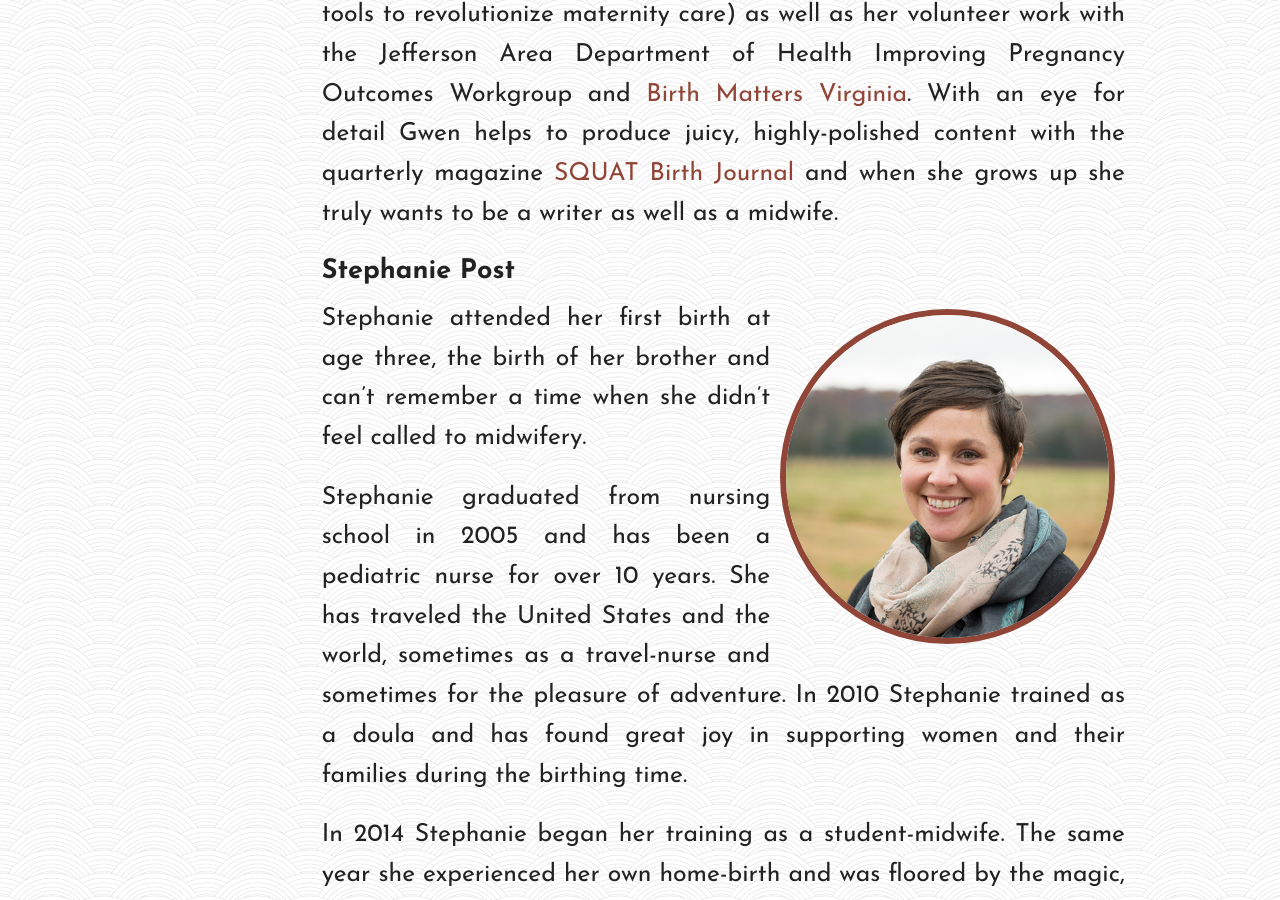
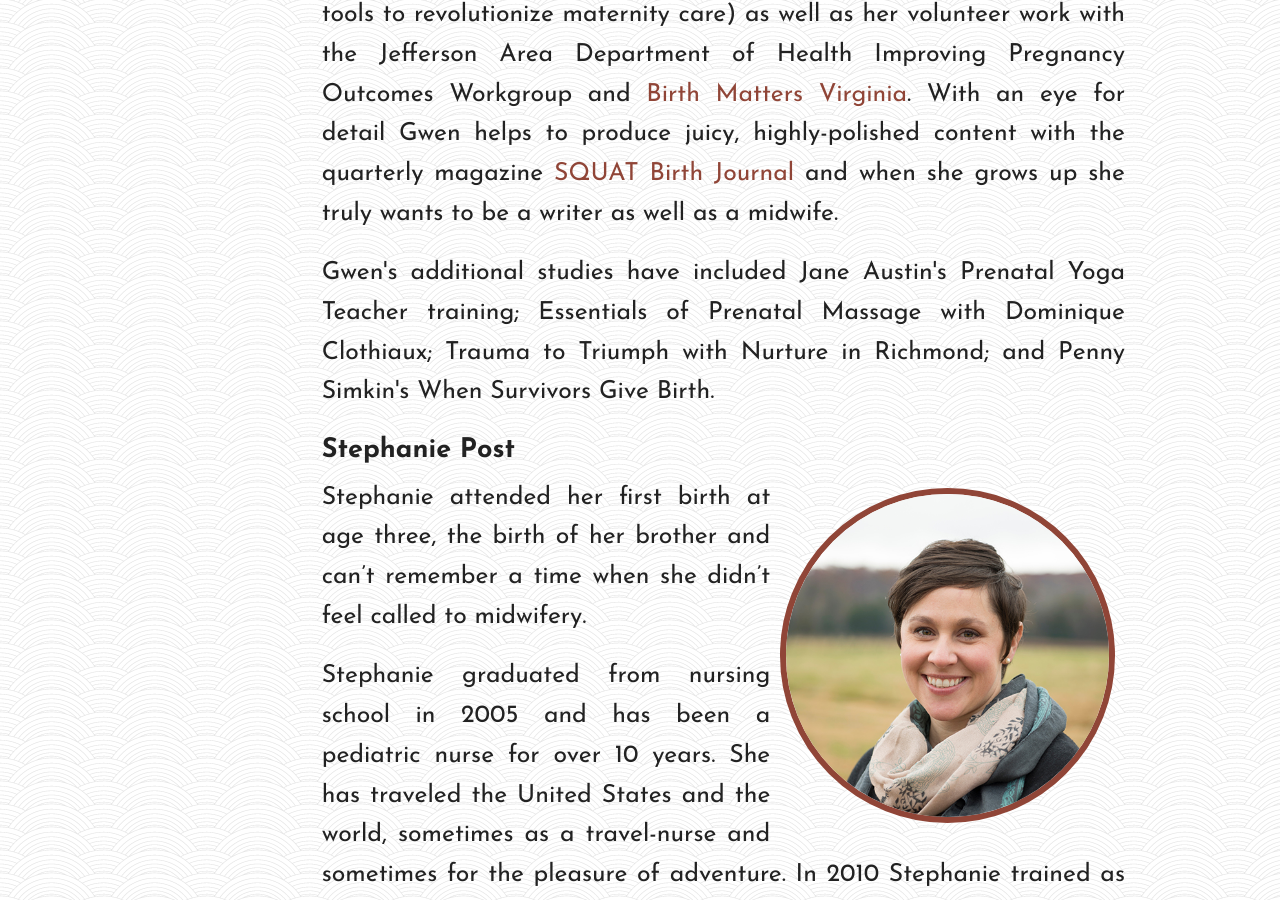
Before and after one commit to austinmbrown/bright-birthing, a Jekyll site: the page built from aboutus/index.html, in a window 1280 px wide and 900 px high, scrolled down 1131 px. Built offline with Jekyll 4.4.1, drawn with Linux system fonts in a browser that asks for light colours.

Commit message:
events and aboutus updates

```diff
--- a/aboutus/index.html
+++ b/aboutus/index.html
@@ -14,6 +14,7 @@ image: teamBB2.jpg
 <img class="headshot left small-6 medium-5 columns" src="/images/headshot-gwen.jpg">
 <p>Gwendolyn is a lover of poetry and prose. A California native full-spectrum doula trained at <a href="http://www.naturalresources-sf.com/" target="_blank">Natural Resources</a> and by the <a href="http://bayareadoulaproject.org/" target="_blank">Bay Area Doula Project</a> in San Francisco, she also has a strong commitment to reproductive justice. She is the founder of the local doula agency Bright Birthing and has been attending in and out of hospital births since 2010 (over 50 so far).</p>
 <p>Her big-picture focus is engaged through her day job as Social Media Manager for <a href="http://maternityneighborhood.com/" target="_blank">Maternity Neighborhood</a>, (a visionary company producing tools to revolutionize maternity care) as well as her volunteer work with the Jefferson Area Department of Health Improving Pregnancy Outcomes Workgroup and <a href="http://www.birthmatters.us/category/home/" target="_blank">Birth Matters Virginia</a>. With an eye for detail Gwen helps to produce juicy, highly-polished content with the quarterly magazine <a href="http://squatbirthjournal.org/" target="_blank">SQUAT Birth Journal</a> and when she grows up she truly wants to be a writer as well as a midwife.</p>
+<p>Gwen's additional studies have included Jane Austin's Prenatal Yoga Teacher training; Essentials of Prenatal Massage with Dominique Clothiaux; Trauma to Triumph with Nurture in Richmond; and Penny Simkin's When Survivors Give Birth.</p>
 
 <h3>Stephanie Post</h3>
 
```
Also changed, not shown: events/index.html (+7 -8 lines).
